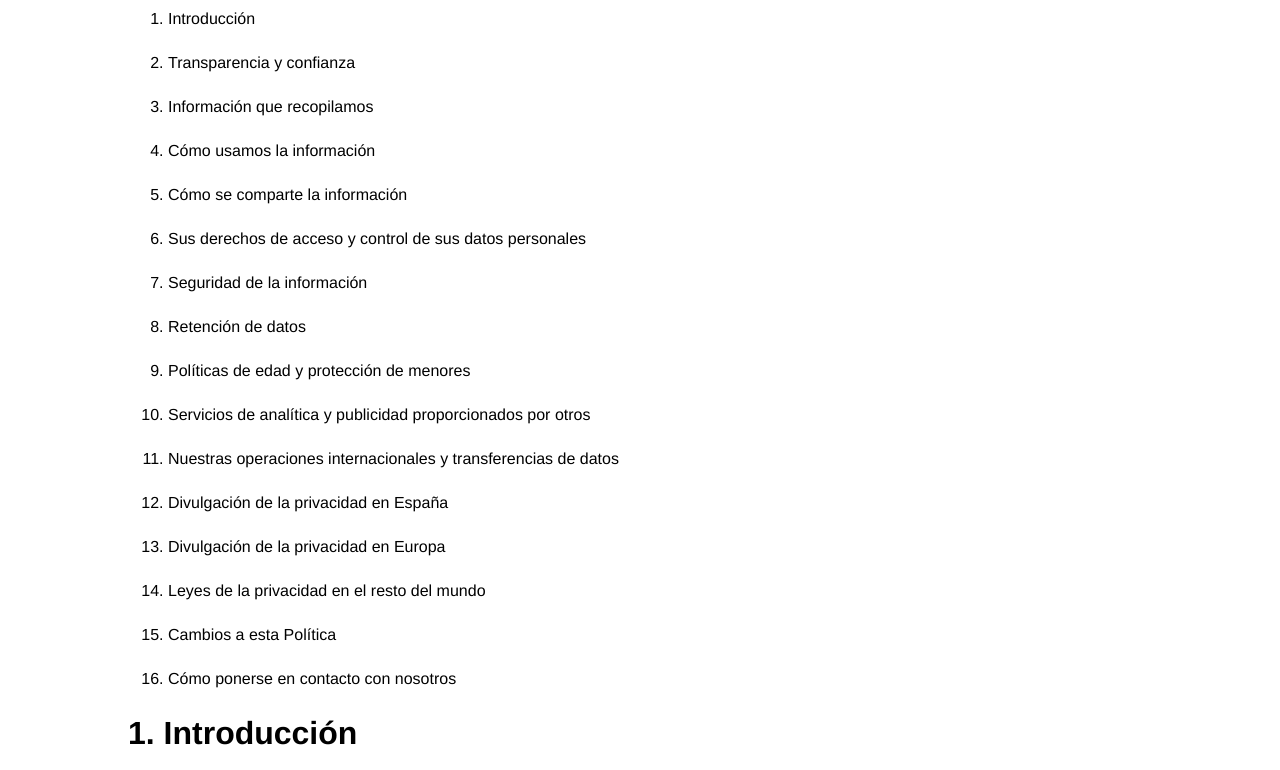
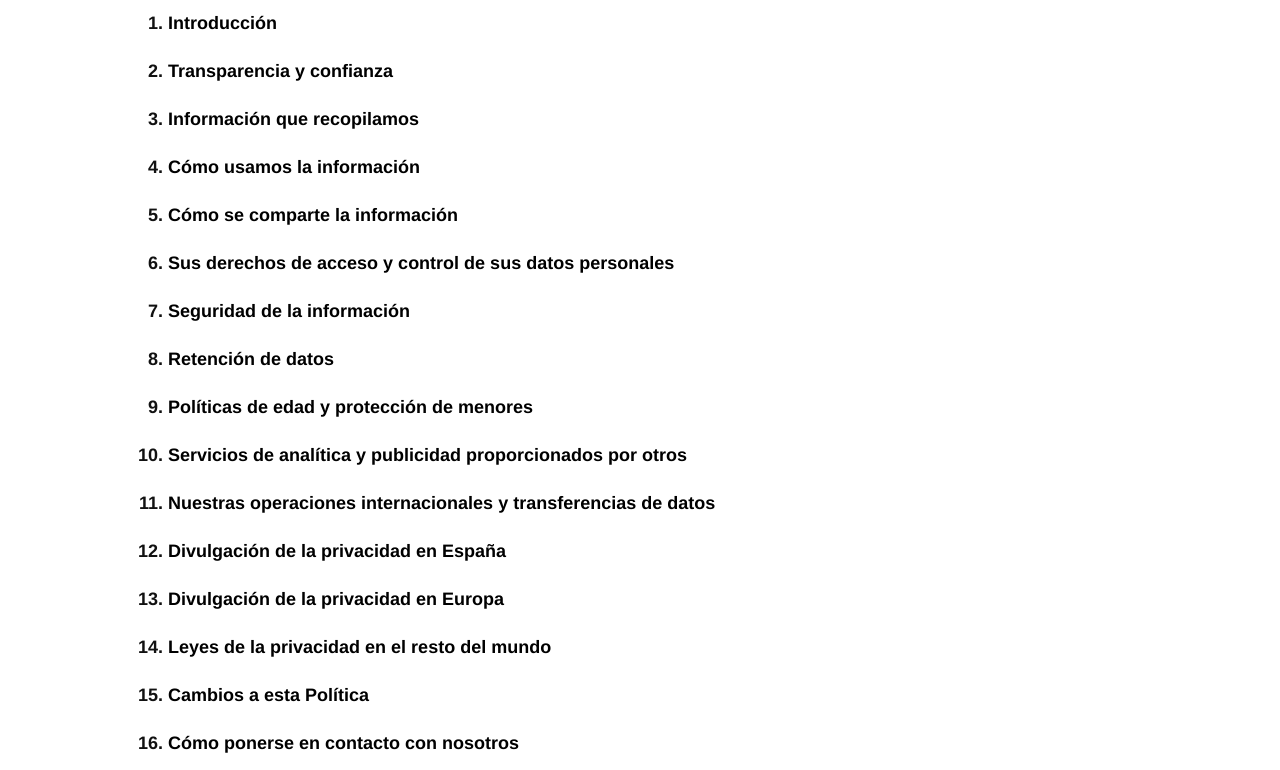
Before and after one commit to Juanjo-Gomariz-DAM/privacypolicies, a plain HTML site: page index.html in a window 1280 px wide. Shown: the part 276-1046 px from the top of the page. Drawn offline with Linux system fonts and the light colour scheme.

Commit message:
Update livelink.css

```diff
--- a/livelink.css
+++ b/livelink.css
@@ -1,7 +1,7 @@
 body
 {
     background: #fff;
-    color: #000;
+    color: #111111;
     font-family: Helvetica Neue,Helvetica,Arial,sans-serif;
     font-size: 16px;
     line-height: 28px;
@@ -11,6 +11,11 @@ body
 h1, h2, h3, h4, h5, h6, li, p
 {
     margin: 0 0 16px
+}
+
+h2, h3
+{
+    font-family: Calibri, Arial, sans-serif, sans-serif;
 }
 
 h1
@@ -108,11 +113,19 @@ a
 
     .header .title
     {
+        font-family: Helvetica, sans-serif;
         font-size: 50px;
         line-height: 36px;
         font-weight: 700;
         margin: 0
     }
+
+.indice-grande
+{
+    font-size: 18px;
+    font-weight: bold;
+    line-height: 32px;
+}
 
 .translations-list-container
 {
```
